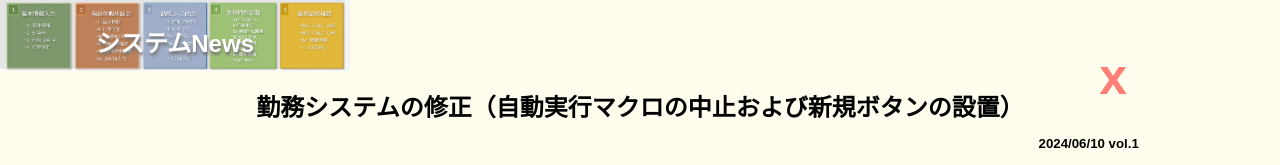
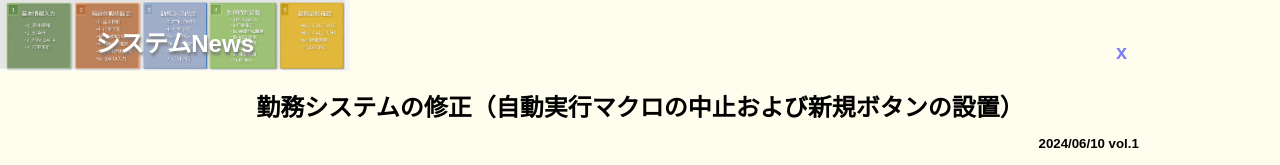
Before and after one commit to ono4794git/RosterSystemNews-1, a plain HTML site: page index.html in a window 1280 px wide. Both pictures are taken after a click on the picture 1011 px from the left and 268 px from the top of the page. Shown: the top 165 px of the page. Drawn offline with Linux system fonts and the light colour scheme; some packages are replaced by stand-ins of ours.

Commit message:
Update style.css

```diff
--- a/style.css
+++ b/style.css
@@ -162,9 +162,9 @@ ul {
     position: absolute;
     top: 35px;
     right: 25px;
-    color: red;
+    color: blue;
     opacity: 0.5;
-    font-size: 50px;
+    font-size: 20px;
     font-weight: bold;
     cursor: pointer;
 }
```
